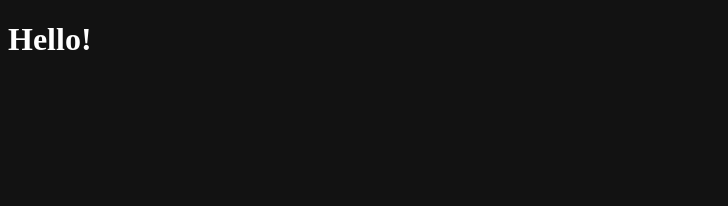
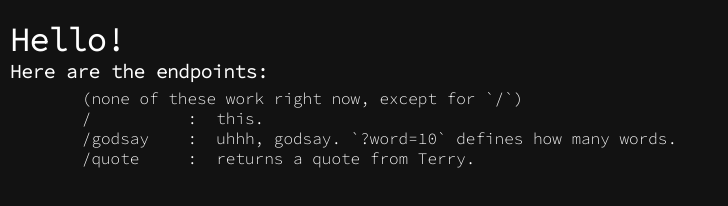
Before and after one commit to The-Holy-Church-of-Terry-Davis/holy-api, a plain HTML site: page www/index.html in a window 1280 px wide. Shown: the whole page, without its empty margins (0-728 px from the left). Drawn offline with Linux system fonts and the light colour scheme.

Commit message:
updated index, and something else I think. I dont remember

```diff
--- a/www/index.html
+++ b/www/index.html
@@ -7,6 +7,13 @@
     <link rel="stylesheet" type="text/css" href="./style.css">
   </head>
   <body>
-      <h1>Hello!</h1>
+      <h1 id="title">Hello!</h1>
+      <h3 id="subtitle">Here are the endpoints:</h3>
+      <pre>
+        (none of these work right now, except for `/`)
+        /          :  this.
+        /godsay    :  uhhh, godsay. `?word=10` defines how many words.
+        /quote     :  returns a quote from Terry.
+      </pre>
   </body>
 </html>
--- a/www/style.css
+++ b/www/style.css
@@ -1,6 +1,21 @@
+@import url('https://fonts.googleapis.com/css2?family=Source+Code+Pro:wght@300&display=swap');
+* {
+  color: white;
+  font-family: 'Source Code Pro', monospace;
+  padding: 0;
+  margin: 0;
+  border: 0;
+}
 body {
   background-color: #121212;
 }
-* {
-  color: white;
+pre {
+  padding: 5px;
 }
+#title {
+  padding-top: 20px;
+  padding-left: 10px;
+}
+#subtitle {
+  padding-left: 10px;
+}
```
Also changed, not shown: log.txt.
